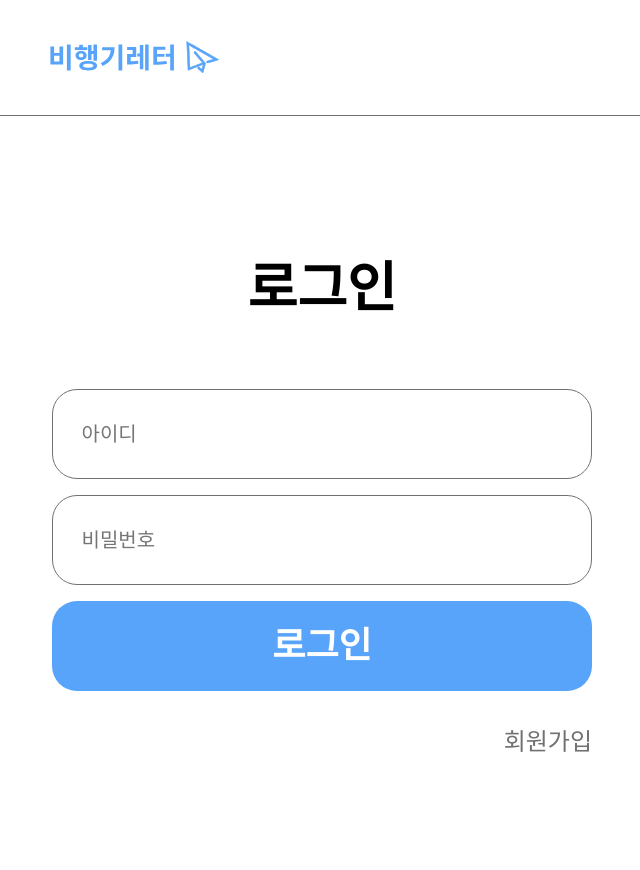
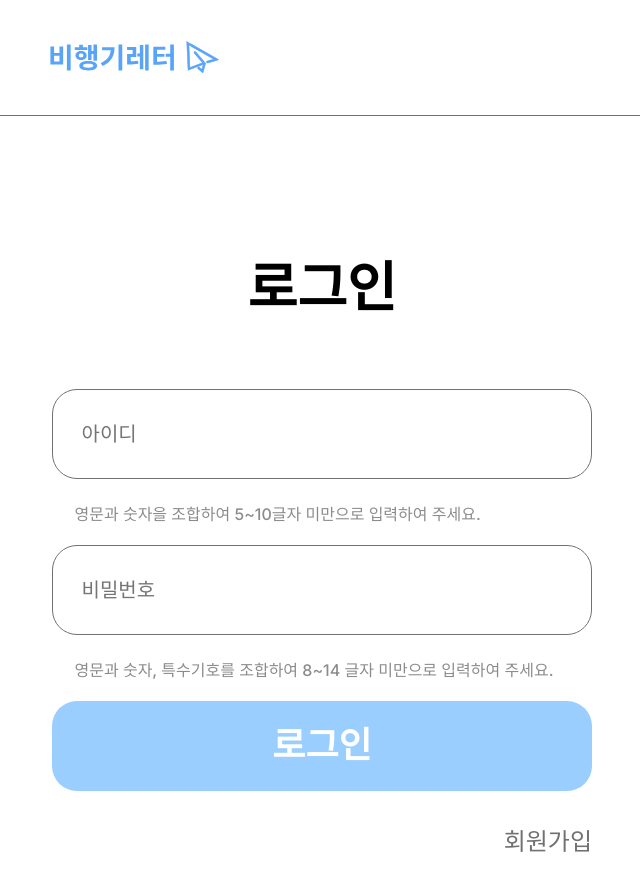
Before and after one commit to yhyem/crossover-sample, a React (Create React App) app: page /login in a window 1280 px wide. Shown: the whole page, without its empty margins (318-958 px from the left). Built offline with nearby package versions, Linux system fonts and the light colour scheme.

Commit message:
feat: 로그인, 회원가입 input x 버튼 구현 feat: 값 입력완료시 로그인, 회원가입 버튼 활성화 feat: 초기 validation 세팅

```diff
--- a/src/components/Button.js
+++ b/src/components/Button.js
@@ -4,11 +4,7 @@ const Button = (props) => {
   const { setWidth, setHeight, children, changeBtn } = props;
   return (
     <>
-      <ButtonBlock
-        width={setWidth}
-        height={setHeight}
-        active={changeBtn.toString()}
-      >
+      <ButtonBlock width={setWidth} height={setHeight} active={changeBtn}>
         {children}
       </ButtonBlock>
     </>
--- a/src/pages/Join/JoinForm.js
+++ b/src/pages/Join/JoinForm.js
@@ -1,22 +1,90 @@
 import { styled } from "styled-components";
+import { useState } from "react";
+import { useForm } from "react-hook-form";
+
+import PrivayPolicyForm from "./PrivayPolicyForm";
 import Button from "../../components/Button";
-import { useState } from "react";
-import PrivayPolicyForm from "./PrivayPolicyForm";
+import { initialValues } from "./Validation";
+import Delete from "../../assets/images/icon-cancel.svg";
 
 const JoinForm = () => {
-  const [isActive, setIsActive] = useState(true);
+  const [info, setInfo] = useState(initialValues);
+  const { register, handleSubmit } = useForm();
 
   return (
     <>
       <form>
         <JoinTop>
           <Title>회원가입</Title>
-          <LoginInput placeholder="아이디" />
-          <LoginInput placeholder="비밀번호" />
-          <LoginInput placeholder="이메일" />
+          <Label>
+            <input
+              placeholder="아이디"
+              id="id"
+              type="id"
+              {...register("id")}
+              onChange={(e) => setInfo({ ...info, id: e.target.value })}
+              value={info.id}
+            />
+            {info.id ? (
+              <img
+                src={Delete}
+                onClick={() => setInfo({ ...info, id: "" })}
+                alt="id-input"
+              />
+            ) : (
+              <HelpText>
+                영문과 숫자을 조합하여 5~10글자 미만으로 입력하여 주세요.
+              </HelpText>
+            )}
+          </Label>
+          <Label>
+            <input
+              placeholder="비밀번호"
+              id="password"
+              type="password"
+              {...register("password")}
+              onChange={(e) => setInfo({ ...info, password: e.target.value })}
+              value={info.password}
+            />
+            {info.password ? (
+              <img
+                src={Delete}
+                onClick={() => setInfo({ ...info, password: "" })}
+                alt="password-input"
+              />
+            ) : (
+              <HelpText>
+                영문과 숫자, 특수기호를 조합하여 8~14 글자 미만으로 입력하여
+                주세요.
+              </HelpText>
+            )}
+          </Label>
+          <Label>
+            <input
+              placeholder="이메일"
+              id="email"
+              type="email"
+              {...register("email")}
+              onChange={(e) => setInfo({ ...info, email: e.target.value })}
+              value={info.email}
+            />
+            {info.email ? (
+              <img
+                src={Delete}
+                onClick={() => setInfo({ ...info, email: "" })}
+                alt="email-input"
+              />
+            ) : (
+              <HelpText>사용하실 이메일을 입력해주세요.</HelpText>
+            )}
+          </Label>
         </JoinTop>
         <PrivayPolicyForm />
-        <Button setWidth="540px" setHeight="90px" changeBtn={isActive}>
+        <Button
+          setWidth="540px"
+          setHeight="90px"
+          changeBtn={info.id && info.password && info.email ? "true" : "false"}
+        >
           완료하기
         </Button>
       </form>
@@ -39,7 +107,11 @@ const Title = styled.div`
   margin: 31px 0 74px 0;
 `;
 
-const LoginInput = styled.input`
+const Label = styled.label`
+  position: relative;
+  width: 540px;
+  height: 90px;
+  input {
     width: 540px;
     height: 90px;
     border: 1px solid ${({ theme }) => theme.colors.GRAY};
@@ -53,4 +125,22 @@ const LoginInput = styled.input`
       color: #000000;
       opacity: 45%;
     }
+  }
+  img {
+    position: absolute;
+    right: 26px;
+    margin-top: 29px;
+  }
 `;
+
+const HelpText = styled.div`
+  text-align: left;
+  width: 495px;
+  height: 19px;
+  margin: 10px 22.5px 21px 22.5px;
+  font-weight: 500;
+  font-size: 16px;
+  line-height: 19px;
+  color: #000000;
+  opacity: 45%;
+`;
--- /dev/null
+++ b/src/pages/Join/Validation.js
@@ -0,0 +1,13 @@
+import * as Yup from "yup";
+
+export const initialValues = {
+  id: "",
+  password: "",
+  email: "",
+};
+
+export const validation = {
+  id: Yup.string().required("required").min(5, "").max(10, ""),
+  password: Yup.string().required("required"),
+  email: Yup.string().required("required"),
+};
--- a/src/pages/Login/LoginForm.js
+++ b/src/pages/Login/LoginForm.js
@@ -1,18 +1,68 @@
 import { useState } from "react";
 import { styled } from "styled-components";
+import { useForm } from "react-hook-form";
 
 import Button from "../../components/Button";
+import { initialValues } from "./Validation";
+import Delete from "../../assets/images/icon-cancel.svg";
 
 const LoginForm = () => {
-  const [isActive, setIsActive] = useState(true);
+  const [info, setInfo] = useState(initialValues);
+  const { register, handleSubmit } = useForm();
 
   return (
     <>
-      <form>
+      <form onSubmit={handleSubmit((data) => alert(JSON.stringify(data)))}>
         <Title>로그인</Title>
-        <LoginInput placeholder="아이디" />
-        <LoginInput placeholder="비밀번호" />
-        <Button setWidth="540px" setHeight="90px" changeBtn={isActive}>
+        <Label>
+          <input
+            placeholder="아이디"
+            id="id"
+            type="id"
+            {...register("id")}
+            onChange={(e) => setInfo({ ...info, id: e.target.value })}
+            value={info.id}
+          />
+          {info.id ? (
+            <img
+              src={Delete}
+              onClick={() => setInfo({ ...info, id: "" })}
+              alt="input-id"
+            />
+          ) : (
+            <HelpText>
+              영문과 숫자을 조합하여 5~10글자 미만으로 입력하여 주세요.
+            </HelpText>
+          )}
+        </Label>
+        <Label>
+          <input
+            placeholder="비밀번호"
+            id="password"
+            type="password"
+            {...register("password")}
+            onChange={(e) => setInfo({ ...info, password: e.target.value })}
+            value={info.password}
+          />
+          {info.password ? (
+            <img
+              src={Delete}
+              onClick={() => setInfo({ ...info, password: "" })}
+              alt="input-password"
+            />
+          ) : (
+            <HelpText>
+              영문과 숫자, 특수기호를 조합하여 8~14 글자 미만으로 입력하여
+              주세요.
+            </HelpText>
+          )}
+        </Label>
+        <Button
+          setWidth="540px"
+          setHeight="90px"
+          changeBtn={info.id && info.password ? "true" : "false"}
+          type="submit"
+        >
           로그인
         </Button>
       </form>
@@ -29,7 +79,11 @@ const Title = styled.div`
   margin: 31px 0 74px 0;
 `;
 
-const LoginInput = styled.input`
+const Label = styled.label`
+  position: relative;
+  width: 540px;
+  height: 90px;
+  input {
     width: 540px;
     height: 90px;
     border: 1px solid ${({ theme }) => theme.colors.GRAY};
@@ -43,4 +97,22 @@ const LoginInput = styled.input`
       color: #000000;
       opacity: 45%;
     }
+  }
+  img {
+    position: absolute;
+    right: 26px;
+    margin-top: 29px;
+  }
 `;
+
+const HelpText = styled.div`
+  text-align: left;
+  width: 495px;
+  height: 19px;
+  margin: 10px 22.5px 21px 22.5px;
+  font-weight: 500;
+  font-size: 16px;
+  line-height: 19px;
+  color: #000000;
+  opacity: 45%;
+`;
--- /dev/null
+++ b/src/pages/Login/Validation.js
@@ -0,0 +1,11 @@
+import * as Yup from "yup";
+
+export const initialValues = {
+  id: "",
+  password: "",
+};
+
+export const validation = {
+  id: Yup.string().required("required").min(5, "").max(10, ""),
+  password: Yup.string().required("required"),
+};
```
Lines whose indentation alone changed are shown as unchanged.
